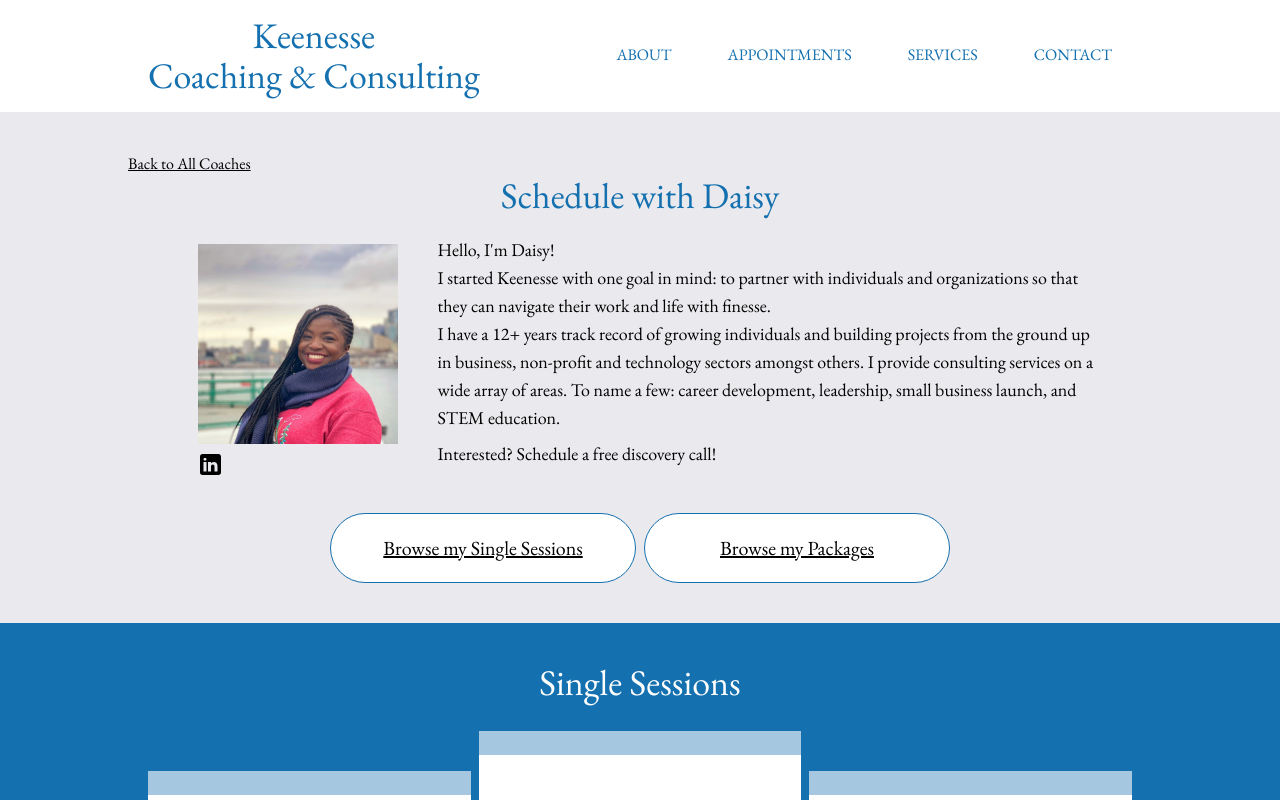
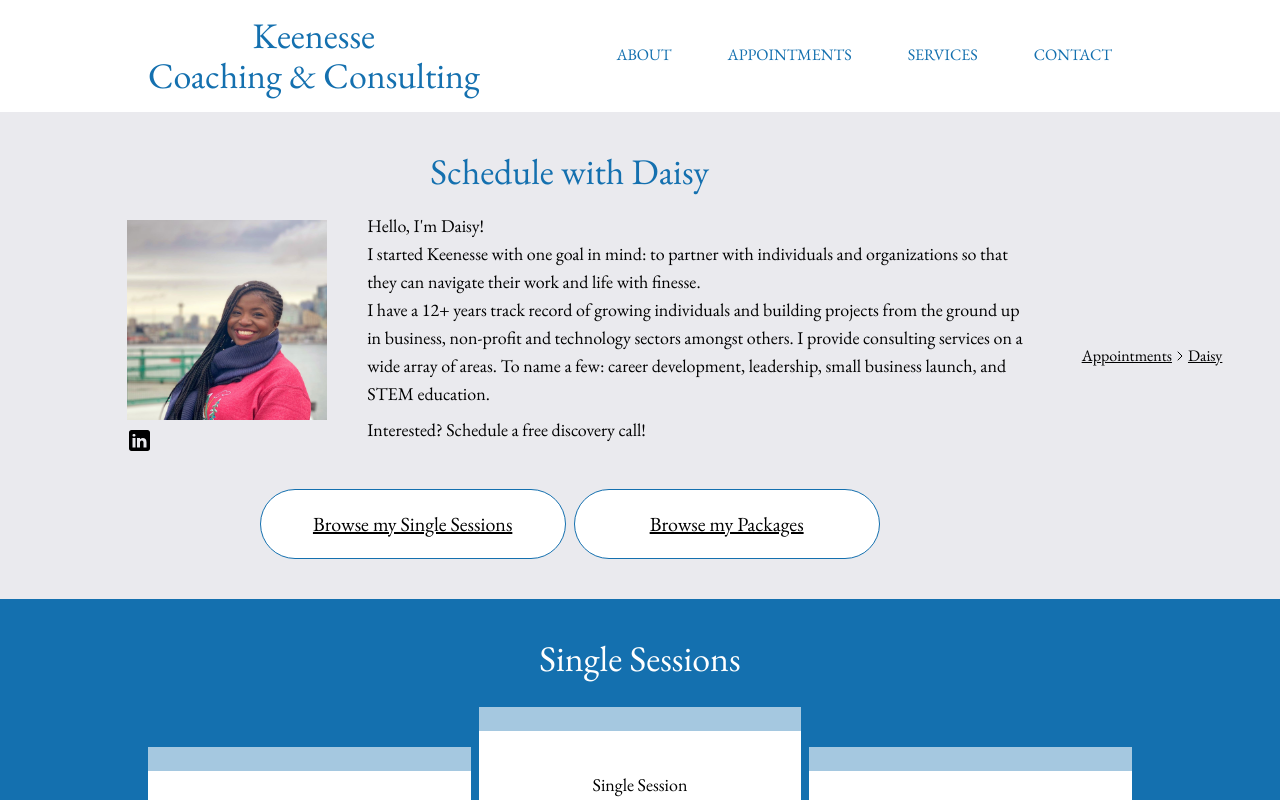
Before and after one commit to ybot1122/keenesse, a Next.js app: page /daisy in a window 1280 px wide. Shown: the top 800 px of the page. Built offline with nearby package versions, Linux system fonts and the light colour scheme.

Commit message:
initial creation of breadcrumb component

```diff
--- a/app/daisy/page.tsx
+++ b/app/daisy/page.tsx
@@ -3,17 +3,17 @@
 import WannaChat from "@/components/WannaChat";
 import daisy from "../../public/my-pic.jpeg";
 import CoachCard from "@/components/CoachCard";
+import breadcrumb from "@/public/breadcrumb.svg";
+import Image from "next/image";
+import Breadcrumb from "@/components/Breadcrumb";
 
 export default function Daisy() {
   return (
     <main className="min-h-screen">
       <div className="bg-gray w-full p-10 md:pt-10 md:pb-10 flex justify-center flex-wrap md:flex-row-reverse">
+        <Breadcrumb />
+
         <div className="w-full max-w-[1024px]">
-          <div>
-            <Link href="/appointments" className="underline">
-              Back to All Coaches
-            </Link>
-          </div>
           <h1 className="text-4xl text-center block text-blue">
             Schedule with Daisy
           </h1>
--- /dev/null
+++ b/components/Breadcrumb.tsx
@@ -0,0 +1,33 @@
+import Link from "next/link";
+
+const Arrow = () => (
+  <svg
+    aria-hidden="true"
+    fill="none"
+    focusable="false"
+    height="1em"
+    role="presentation"
+    stroke="currentColor"
+    stroke-linecap="round"
+    stroke-linejoin="round"
+    stroke-width="1.5"
+    viewBox="0 0 24 24"
+    width="1em"
+  >
+    <path d="m9 18 6-6-6-6"></path>
+  </svg>
+);
+
+export default function Breadcrumb({}) {
+  return (
+    <div className="flex flex-row items-center">
+      <Link href="/appointments" className="underline">
+        Appointments
+      </Link>
+      <Arrow />{" "}
+      <Link href="/daisy" className="underline">
+        Daisy
+      </Link>
+    </div>
+  );
+}
```
Also changed, not shown: public/breadcrumb.svg (added).
